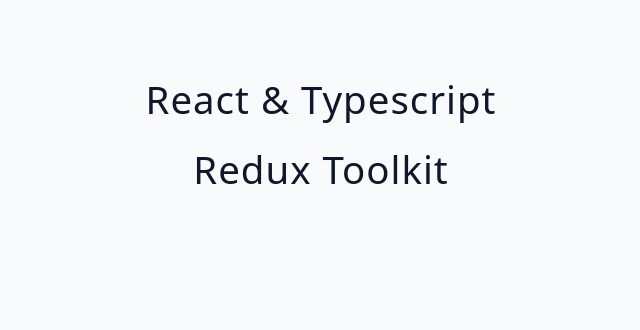
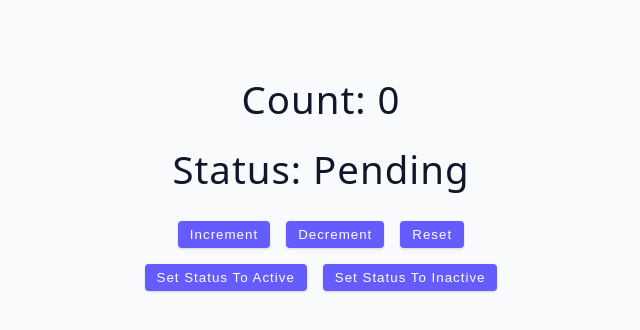
Before and after one commit to akolle/typescript-react-essentials, a React (Vite) app: page / in a window 1280 px wide. Shown: the top 330 px of the page, without its empty margins (319-959 px from the left). Built offline with nearby package versions, Linux system fonts and the light colour scheme.

Commit message:
counterSlice set up

```diff
--- a/src/starter/09-rtk/index.tsx
+++ b/src/starter/09-rtk/index.tsx
@@ -1,9 +1,29 @@
 function Component() {
   return (
     <div>
-      <h2>React & Typescript</h2>
-      <h2>Redux Toolkit</h2>
+      <h2>Count: 0</h2>
+      <h2>Status: Pending</h2>
+
+      <div className="btn-container">
+        <button onClick={() => console.log('increment')} className="btn">
+          Increment
+        </button>
+        <button onClick={() => console.log('decrement')} className="btn">
+          Decrement
+        </button>
+        <button onClick={() => console.log('reset')} className="btn">
+          Reset
+        </button>
+      </div>
+      <div className="btn-container">
+        <button onClick={() => console.log('active')} className="btn">
+          Set Status to Active
+        </button>
+        <button className="btn" onClick={() => console.log('inactive')}>
+          Set Status to Inactive
+        </button>
+      </div>
     </div>
-  );
+  )
 }
-export default Component;
+export default Component
```
Also changed, not shown: src/starter/09-rtk/counterSlice.ts (added, +37 -0 lines).
